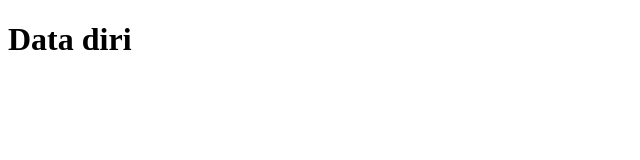
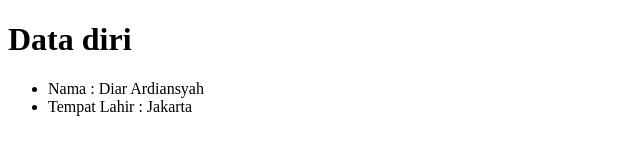
Before and after one commit to diarardi/test-remote, a plain HTML site: page index.html in a window 1280 px wide. Shown: the whole page, without its empty margins (0-640 px from the left). Drawn offline with Linux system fonts and the light colour scheme.

Commit message:
mengubah data di file index.html

```diff
--- a/index.html
+++ b/index.html
@@ -7,5 +7,10 @@
 
 	<h1>Data diri</h1>
 
+	<ul>
+		<li>Nama : Diar Ardiansyah</li>
+		<li>Tempat Lahir : Jakarta</li>
+	</ul>
+
 </body>
 </html>
```
